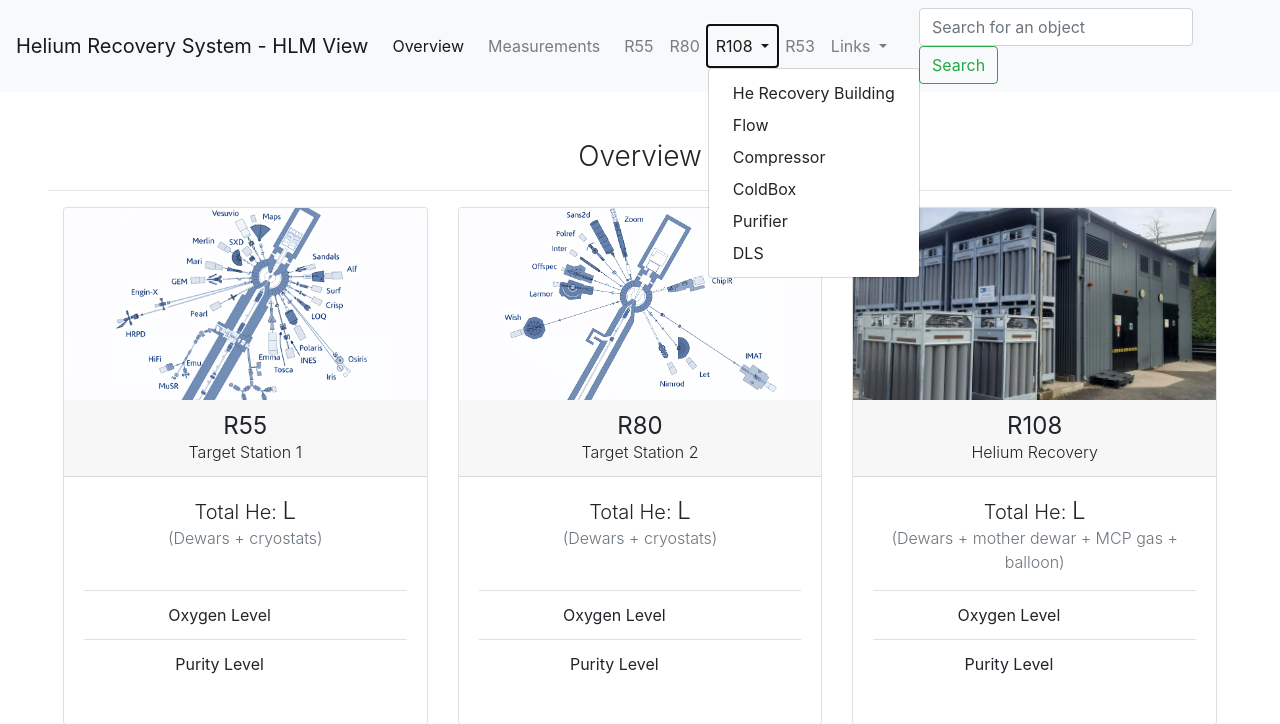
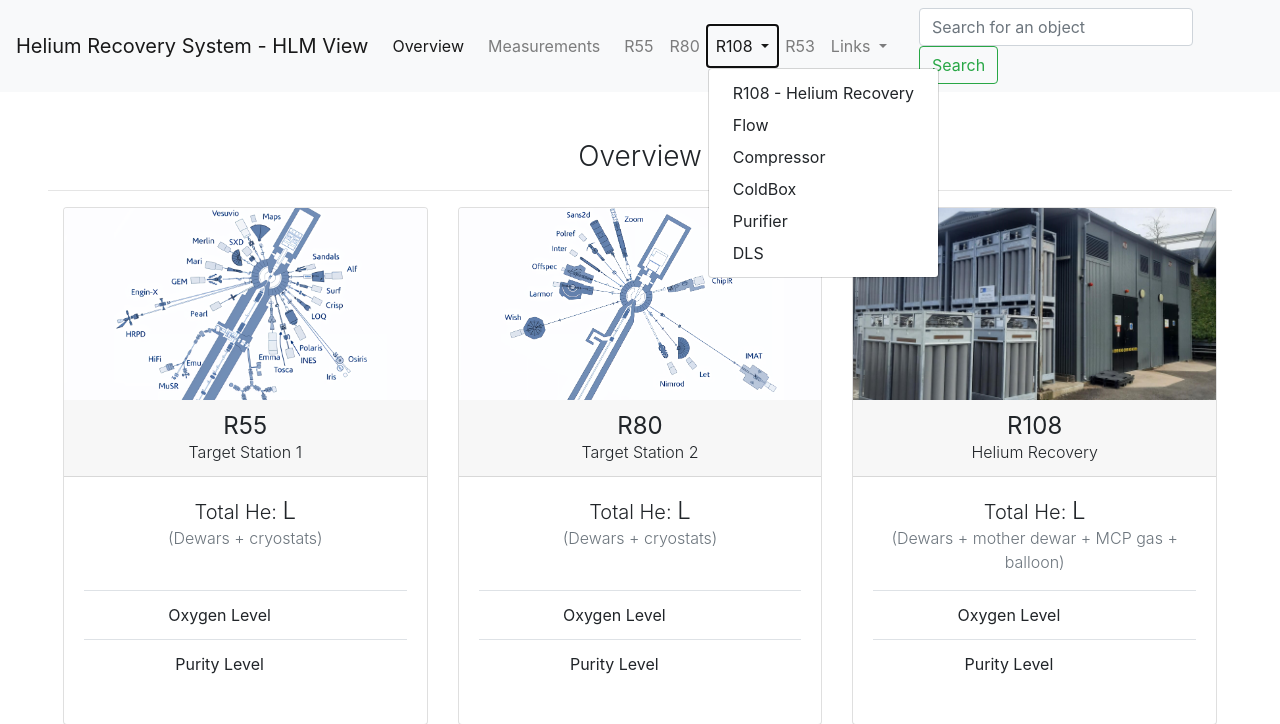
Before and after one commit to ISISNeutronMuon/HLM_View, a Django app: page /view/ in a window 1280 px wide, after a click on "R108". Shown: the top 724 px of the page. Run offline with Django 3.2, Linux system fonts and the light colour scheme; data that the repository does not hold is empty; some libraries are stand-ins or nearby versions.

Commit message:
Added navbar link to R108

```diff
--- a/HLM_view/templates/base.html
+++ b/HLM_view/templates/base.html
@@ -62,7 +62,7 @@
                       R108
                     </a>
                     <div class="dropdown-menu" aria-labelledby="navbarDropdown" id="nav-r108-dropdown">
-                      <a class="dropdown-item" href="#">He Recovery Building</a>
+                      <a class="dropdown-item" href="{% url 'building' building='R108' %}">R108 - Helium Recovery</a>
                       <a class="dropdown-item" href="#">Flow</a>
                       <a class="dropdown-item" href="#">Compressor</a>
                       <a class="dropdown-item" href="#">ColdBox</a>
```
